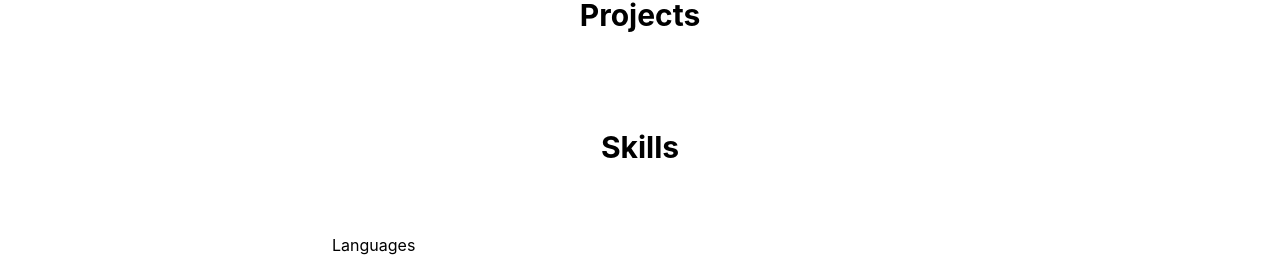
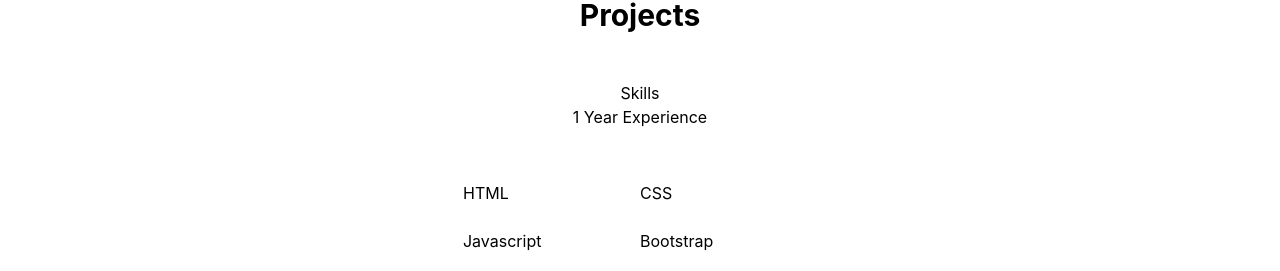
Before and after one commit to armandwipangestu/armandwipangestu.github.io, a React (Create React App) app: page / in a window 1280 px wide. Shown: the part 491-762 px from the top of the page. Built offline with nearby package versions, Linux system fonts and the light colour scheme; no server answers.

Commit message:
modified some component, css, App

```diff
--- a/src/App.js
+++ b/src/App.js
@@ -3,7 +3,7 @@ import MainLayouts from "./components/Layouts/main.layouts";
 import Navigation from "./components/Layouts/navigation.layouts";
 import About from "./components/Contents/about.contents";
 import Projects from "./components/Contents/project.contents";
-import Skills from "./components/Contents/skill.contents";
+import Skills from "./components/Contents/skill2.contents";
 
 const App = () => {
   return (
--- a/src/components/Contents/about.contents.js
+++ b/src/components/Contents/about.contents.js
@@ -3,23 +3,26 @@ import Me from "../../Assets/Images/Me/me.png";
 const About = () => {
   return (
     <>
+      <section id="about">
         <div className="p-6">
           <div className="flex text-3xl justify-center">
-          <h3 className="font-bold" id="about">
-            About
-          </h3>
+            <h3 className="font-bold">About</h3>
           </div>
         </div>
         <div className="grid justify-items-center">
-        <img src={Me} className="object-scale-down object-center h-56 w-120" />
+          <img
+            src={Me}
+            className="object-scale-down object-center h-56 w-120"
+          />
           <p className="text-gray-600 mt-5 md:px-56 px-10">
             Laborum in excepteur laborum dolor fugiat pariatur excepteur
             consectetur. Est laborum sint irure non non esse nisi non proident
-          sit. Et labore reprehenderit nostrud aliquip incididunt incididunt ea
-          ut nostrud. Id esse do pariatur elit. Anim officia anim consequat est
-          aliquip aute in do deserunt anim.
+            sit. Et labore reprehenderit nostrud aliquip incididunt incididunt
+            ea ut nostrud. Id esse do pariatur elit. Anim officia anim consequat
+            est aliquip aute in do deserunt anim.
           </p>
         </div>
+      </section>
     </>
   );
 };
--- a/src/components/Contents/project.contents.js
+++ b/src/components/Contents/project.contents.js
@@ -3,11 +3,10 @@ import Card from "../Utilities/card.github";
 const Projects = () => {
   return (
     <>
+      <section id="projects">
         <div className="p-6">
           <div className="flex text-3xl justify-center">
-          <h3 className="font-bold" id="projects">
-            Projects
-          </h3>
+            <h3 className="font-bold">Projects</h3>
           </div>
         </div>
         <div className="md:px-20">
@@ -17,6 +16,7 @@ const Projects = () => {
             </div>
           </div>
         </div>
+      </section>
     </>
   );
 };
--- a/src/components/Contents/skill.contents.js
+++ b/src/components/Contents/skill.contents.js
@@ -26,12 +26,11 @@ import digitaloceanLogo from "../../Assets/Images/Icons/digitalocean-original-wo
 
 const Skills = () => {
   return (
+    <section id="skills">
       <div className="p-6">
         <div className="p-6">
           <div className="flex text-3xl justify-center">
-          <h3 className="font-bold" id="skills">
-            Skills
-          </h3>
+            <h3 className="font-bold">Skills</h3>
           </div>
         </div>
         <br />
@@ -62,7 +61,11 @@ const Skills = () => {
           <div className="mt-5">
             <h4 className="mb-4">Runtime</h4>
             <div className="inline-flex">
-            <img src={nodejsLogo} alt={nodejsLogo} className="w-20 h-20 mr-2" />
+              <img
+                src={nodejsLogo}
+                alt={nodejsLogo}
+                className="w-20 h-20 mr-2"
+              />
             </div>
           </div>
 
@@ -98,7 +101,11 @@ const Skills = () => {
           <div className="mt-5">
             <h4 className="mb-4">IDE</h4>
             <div className="inline-flex">
-            <img src={vscodeLogo} alt={vscodeLogo} className="w-20 h-20 mr-2" />
+              <img
+                src={vscodeLogo}
+                alt={vscodeLogo}
+                className="w-20 h-20 mr-2"
+              />
               <img src={vimLogo} alt={vimLogo} className="w-20 h-20 mr-2" />
             </div>
           </div>
@@ -113,7 +120,11 @@ const Skills = () => {
           <div className="mt-5">
             <h4 className="mb-4">Version Control System</h4>
             <div className="inline-flex">
-            <img src={githubLogo} alt={githubLogo} className="w-20 h-20 mr-2" />
+              <img
+                src={githubLogo}
+                alt={githubLogo}
+                className="w-20 h-20 mr-2"
+              />
             </div>
           </div>
 
@@ -129,6 +140,7 @@ const Skills = () => {
           </div>
         </div>
       </div>
+    </section>
   );
 };
 
--- a/src/components/Layouts/navigation.layouts.js
+++ b/src/components/Layouts/navigation.layouts.js
@@ -15,11 +15,28 @@ const classNames = (...classes) => {
   return classes.filter(Boolean).join(" ");
 };
 
+// NavigationLink.map((item) => console.log(item));
+
+const setActive = (data) => {
+  // NavigationLink.forEach((res) => {
+  //   if (res.current === true) {
+  //     res.current = false;
+  //   }
+  //   if (res.name === data) {
+  //     res.current = true;
+  //     console.log(res.current);
+  //   }
+  // });
+  console.log(data);
+};
+
+// setActive("About");
+
 const Navigation = () => {
   return (
     <Disclosure
       as="nav"
-      className="bg-gray-800"
+      className="bg-gray-800 sticky top-0"
       style={{ boxShadow: "0 5px 20px rgb(0 0 0 / 35%)" }}
     >
       {({ open }) => (
@@ -66,6 +83,7 @@ const Navigation = () => {
                           "px-3 py-2 rounded-md text-sm font-medium"
                         )}
                         aria-current={item.current ? "page" : undefined}
+                        // onClick={setActive(item.name)}
                       >
                         {item.name}
                       </a>
@@ -91,6 +109,7 @@ const Navigation = () => {
                     "block px-3 py-2 rounded-md text-base font-medium"
                   )}
                   aria-current={item.current ? "page" : undefined}
+                  // onClick={console.log(item.name)}
                 >
                   {item.name}
                 </Disclosure.Button>
--- a/src/components/Utilities/card.github.js
+++ b/src/components/Utilities/card.github.js
@@ -117,6 +117,17 @@ const Card = () => {
                         See on GitHub
                       </button>
                     </a>
+                    {}
+                    {data.homepage && (
+                      <a href={data.homepage} target="_blank" rel="noreferrer">
+                        <button
+                          type="button"
+                          className="ml-5 inline-block px-6 py-2.5 bg-gray-900 text-white font-medium text-xs leading-tight uppercase rounded shadow-md hover:bg-slate-700 hover:shadow-lg focus:bg-slate-700 focus:shadow-lg focus:outline-none focus:ring-0 active:bg-slate-800 active:shadow-lg transition duration-150 ease-in-out"
+                        >
+                          Visit
+                        </button>
+                      </a>
+                    )}
                   </div>
                 </div>
               </div>
--- a/src/index.css
+++ b/src/index.css
@@ -4,14 +4,54 @@
 
 body {
   margin: 0;
-  font-family: -apple-system, BlinkMacSystemFont, 'Segoe UI', 'Roboto', 'Oxygen',
-    'Ubuntu', 'Cantarell', 'Fira Sans', 'Droid Sans', 'Helvetica Neue',
+  font-family: -apple-system, BlinkMacSystemFont, "Segoe UI", "Roboto", "Oxygen",
+    "Ubuntu", "Cantarell", "Fira Sans", "Droid Sans", "Helvetica Neue",
     sans-serif;
   -webkit-font-smoothing: antialiased;
   -moz-osx-font-smoothing: grayscale;
 }
 
 code {
-  font-family: source-code-pro, Menlo, Monaco, Consolas, 'Courier New',
+  font-family: source-code-pro, Menlo, Monaco, Consolas, "Courier New",
     monospace;
 }
+
+html {
+  scroll-behavior: smooth;
+}
+
+.section {
+  scroll-margin-top: 100px;
+}
+
+.experience-container {
+  display: flex;
+  flex-wrap: wrap;
+  justify-content: center;
+  text-align: center;
+}
+
+.experience-body {
+  display: flex;
+  flex-wrap: wrap;
+  justify-content: center;
+}
+
+.experience-body-title {
+  width: 100%;
+  text-align: center;
+}
+
+.experience-body-detail {
+  margin-top: 2.5rem;
+  display: flex;
+  flex-wrap: wrap;
+}
+
+.experience-detail {
+  margin-top: 0.75rem;
+  margin-bottom: 0.75rem;
+  display: flex;
+  width: 50%;
+  align-items: center;
+}
```
Lines whose indentation alone changed are shown as unchanged.
